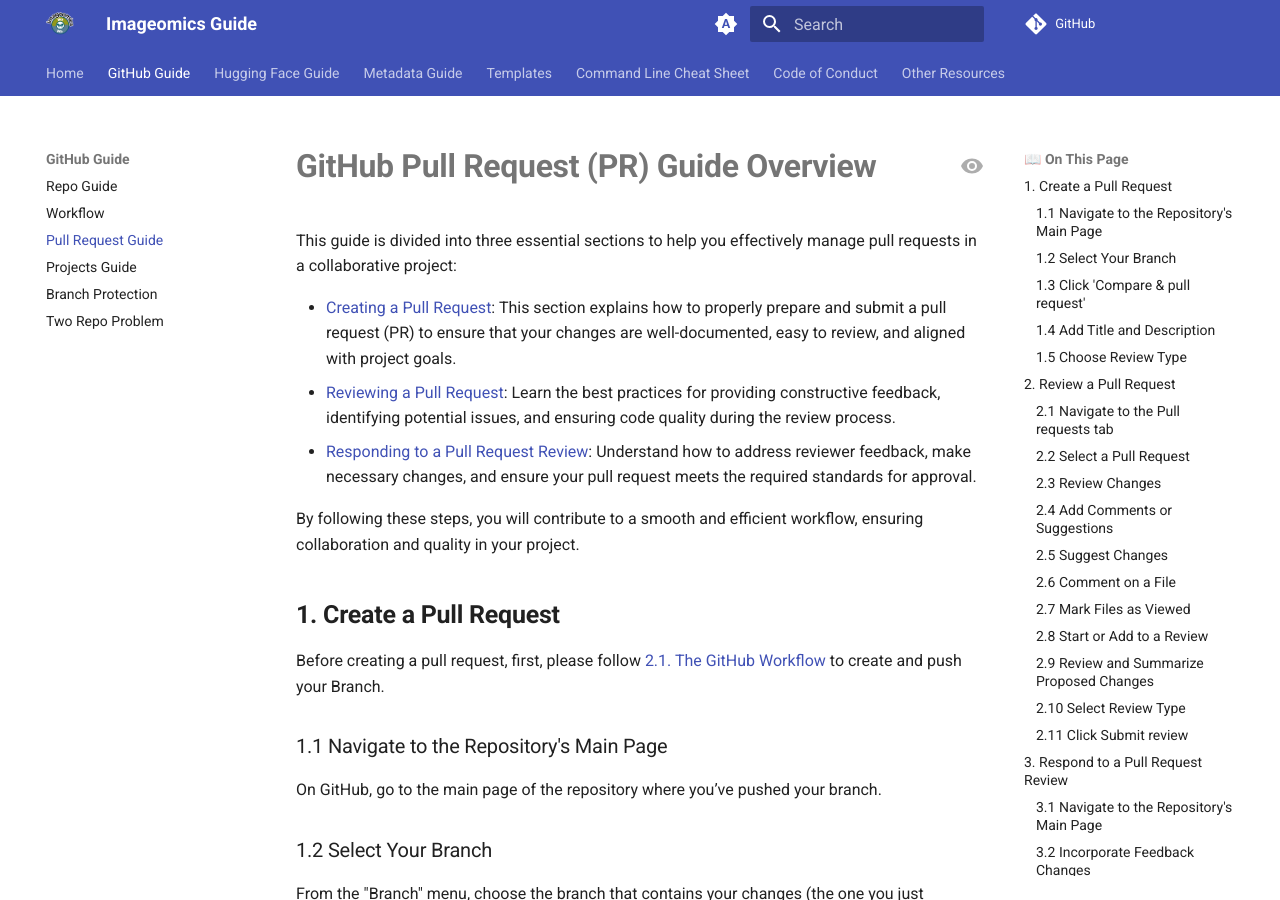
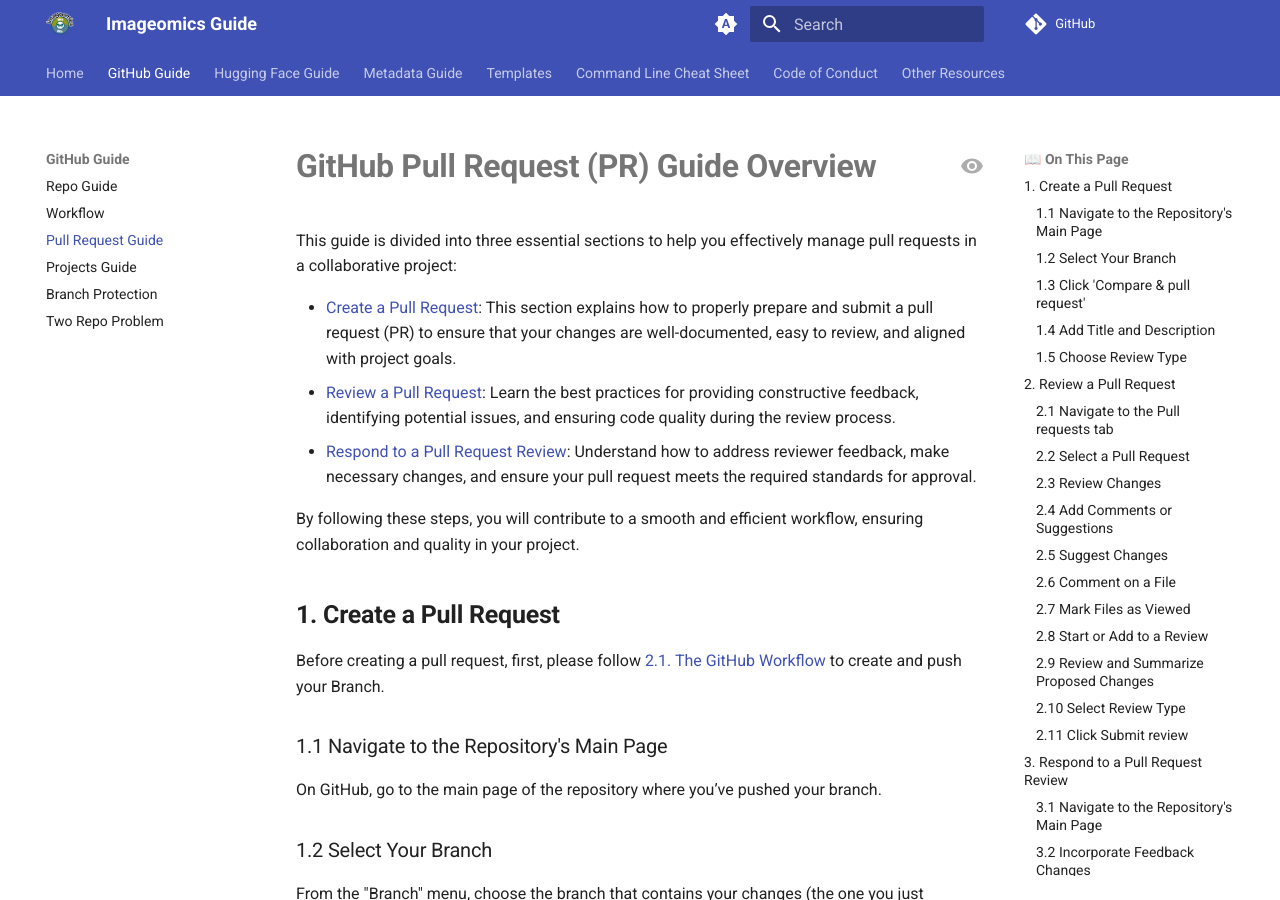
Before and after one commit to akashgunjegaon/Collaborative-distributed-science-guide, an MkDocs documentation site: the page built from docs/wiki-guide/The-GitHub-Pull-Request-(PR)-Guide.md, in a window 1280 px wide and 900 px high. Built offline with MkDocs 1.6.1 and Material for MkDocs 9.7.7, drawn with Linux system fonts in a browser that asks for light colours; comment, search, counter and statistics services are not loaded.

Commit message:
Convert to imperatives

```diff
--- a/docs/wiki-guide/The-GitHub-Pull-Request-(PR)-Guide.md
+++ b/docs/wiki-guide/The-GitHub-Pull-Request-(PR)-Guide.md
@@ -2,9 +2,9 @@
 
 This guide is divided into three essential sections to help you effectively manage pull requests in a collaborative project:
 
-- [Creating a Pull Request](#1-create-a-pull-request): This section explains how to properly prepare and submit a pull request (PR) to ensure that your changes are well-documented, easy to review, and aligned with project goals.
-- [Reviewing a Pull Request](#2-review-a-pull-request): Learn the best practices for providing constructive feedback, identifying potential issues, and ensuring code quality during the review process.
-- [Responding to a Pull Request Review](#3-respond-to-a-pull-request-review): Understand how to address reviewer feedback, make necessary changes, and ensure your pull request meets the required standards for approval.
+- [Create a Pull Request](#1-create-a-pull-request): This section explains how to properly prepare and submit a pull request (PR) to ensure that your changes are well-documented, easy to review, and aligned with project goals.
+- [Review a Pull Request](#2-review-a-pull-request): Learn the best practices for providing constructive feedback, identifying potential issues, and ensuring code quality during the review process.
+- [Respond to a Pull Request Review](#3-respond-to-a-pull-request-review): Understand how to address reviewer feedback, make necessary changes, and ensure your pull request meets the required standards for approval.
 
 By following these steps, you will contribute to a smooth and efficient workflow, ensuring collaboration and quality in your project.
 
```
